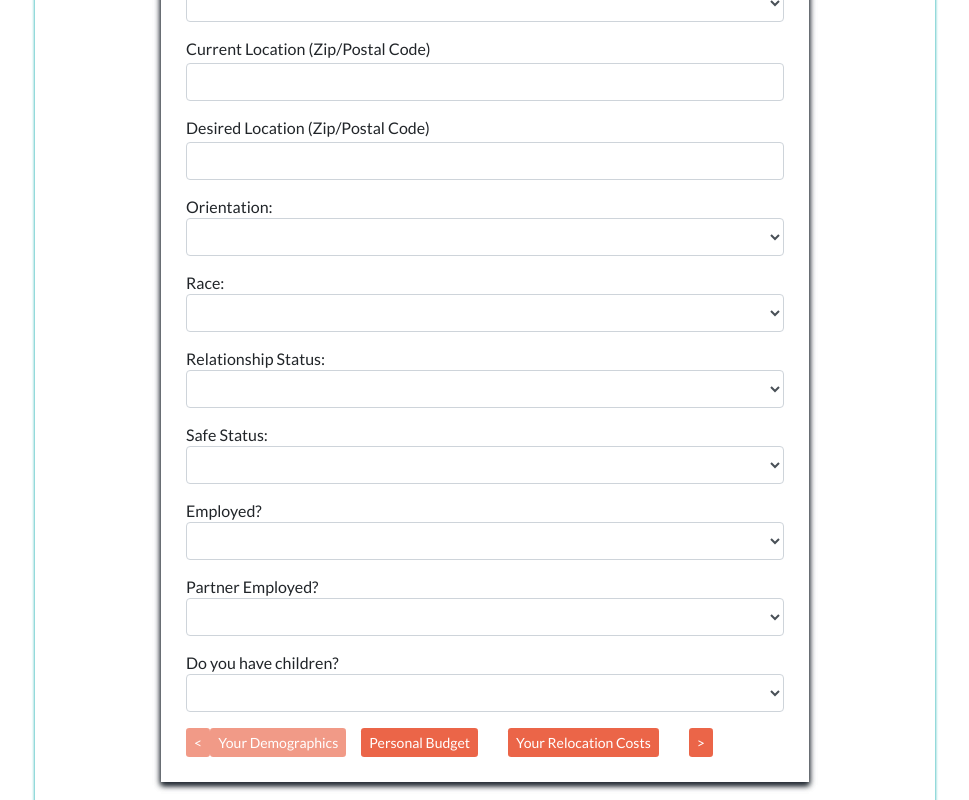
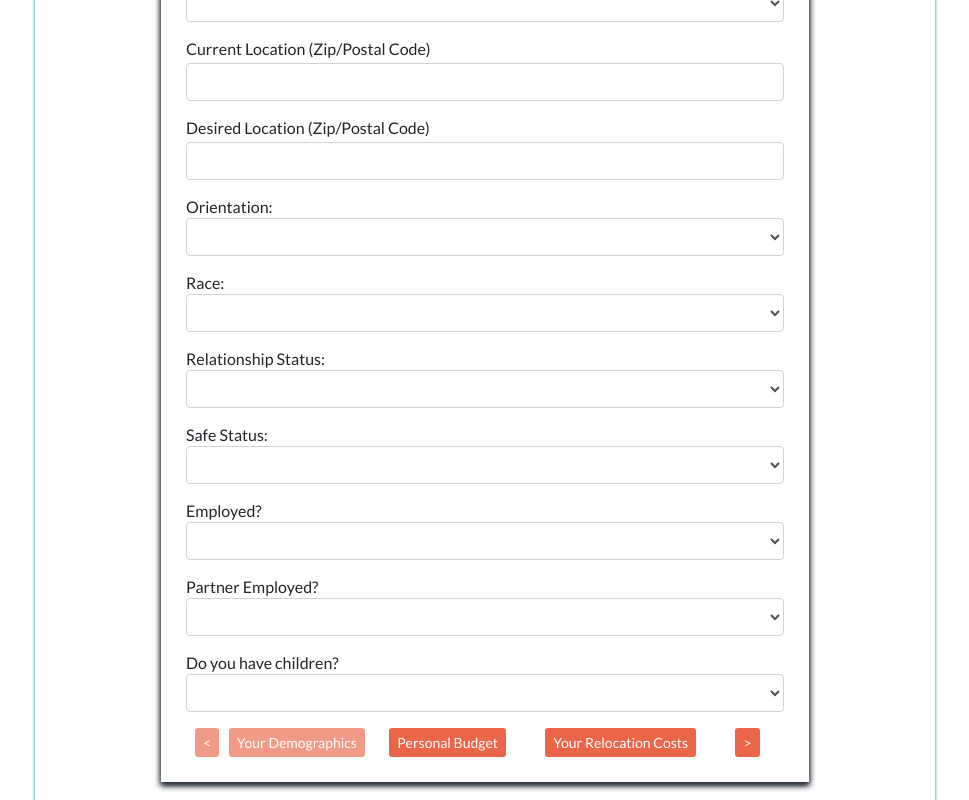
Before and after one commit to build-week-dv-empathy-builder/Front-end, a React (Create React App) app in the folder dv-empathy/: page /calculator/demographics in a window 1280 px wide. Shown: the part 330-1130 px from the top of the page, without its empty margins (155-1124 px from the left). Built offline with nearby package versions, Linux system fonts and the light colour scheme.

Commit message:
clean up

```diff
--- a/dv-empathy/src/App.css
+++ b/dv-empathy/src/App.css
@@ -52,6 +52,7 @@ table {
 
 /* START APP CSS */
 
+/* START Remove number arrows on number input boxes */
 .App Input[type=number]::-webkit-inner-spin-button,
 .App Input[type=number]::-webkit-outer-spin-button {
 	-webkit-appearance: none;
@@ -61,6 +62,7 @@ table {
 .App Input[type=number] {
 	-moz-appearance: textfield;
 }
+/* END Remove number arrows on number input boxes */
 
 .App {
 	box-shadow: 0 3px 3px #53C3C5, 0 3px 3px #53C3C5;
@@ -113,6 +115,10 @@ table {
 	padding: 6px;
 }
 
+.App .pagination-nav {
+
+}
+
 .App .container {
 	width: 75%;
 	padding: 25px;
@@ -149,10 +155,10 @@ a:hover {
 
 }
 
-.App .app-nav-container {
+.App #pagination-nav {
 	display: flex;
 	flex-flow: row nowrap;
-	justify-content: space-between;
+	justify-content: space-evenly;
 }
 
 .App #app-nav-button {
--- a/dv-empathy/src/App.js
+++ b/dv-empathy/src/App.js
@@ -41,10 +41,10 @@ class App extends React.Component {
             <Link exact to="/login">Login</Link>
           </div>
         </nav>
-        <Route exact path="/calculator/relocation-costs" render={() => <InputRelocationCosts />} />
-        <Route exact path="/calculator/personal-budget" render={() => <InputPersonalBudget />} />
-        <Route exact path="/calculator/demographics" render={() => <InputDemographics />} />
-        <Route exact path="/calculator/results" render={() => <Calculator />} />
+        <Route path="/calculator/relocation-costs" render={() => <InputRelocationCosts />} />
+        <Route path="/calculator/personal-budget" render={() => <InputPersonalBudget />} />
+        <Route path="/calculator/demographics" render={() => <InputDemographics />} />
+        <Route path="/calculator/results" render={() => <Calculator />} />
         <Route exact path="/" render={() => <Home className="home" />} />
 
         <PrivateRoute exact path="/admin" component={AdminDash} />
@@ -53,7 +53,7 @@ class App extends React.Component {
       </div>
     );
   }
-  }
+}
 
 
 
--- a/dv-empathy/src/components/Calculator.js
+++ b/dv-empathy/src/components/Calculator.js
@@ -1,6 +1,6 @@
 import React from 'react'
 import axios from 'axios'
-import { Button, Table } from 'reactstrap'
+import { Table } from 'reactstrap'
 import appDataStructure from '../appDataStructure' // these are the object properties the APP uses to iterate over object properties
 
 
--- a/dv-empathy/src/components/Home.js
+++ b/dv-empathy/src/components/Home.js
@@ -1,6 +1,6 @@
 import React from 'react'
 import { Link } from 'react-router-dom'
-import { Button } from 'reactstrap'
+import { Button, Pagination, PaginationItem, PaginationLink } from 'reactstrap'
 
 import '../home.css';
 
@@ -14,7 +14,6 @@ function Home() {
             <h2 className="home item">From our CEO:</h2>
             <p className="home item">We live in a society that encourages survivors to leave, but tells them that once they do, they’re on their own to figure the rest out. Do we actually want to end domestic violence in this country? Because if we do, we need to widen our understanding of the problem, and dare to dream of a society in which survivors have the resources to support their healing.</p>
             <Link className="home item" to="/calculator/demographics"><Button id="app-nav-button">Start Calculator</Button></Link>
-
         </div>
     )
 }
```
